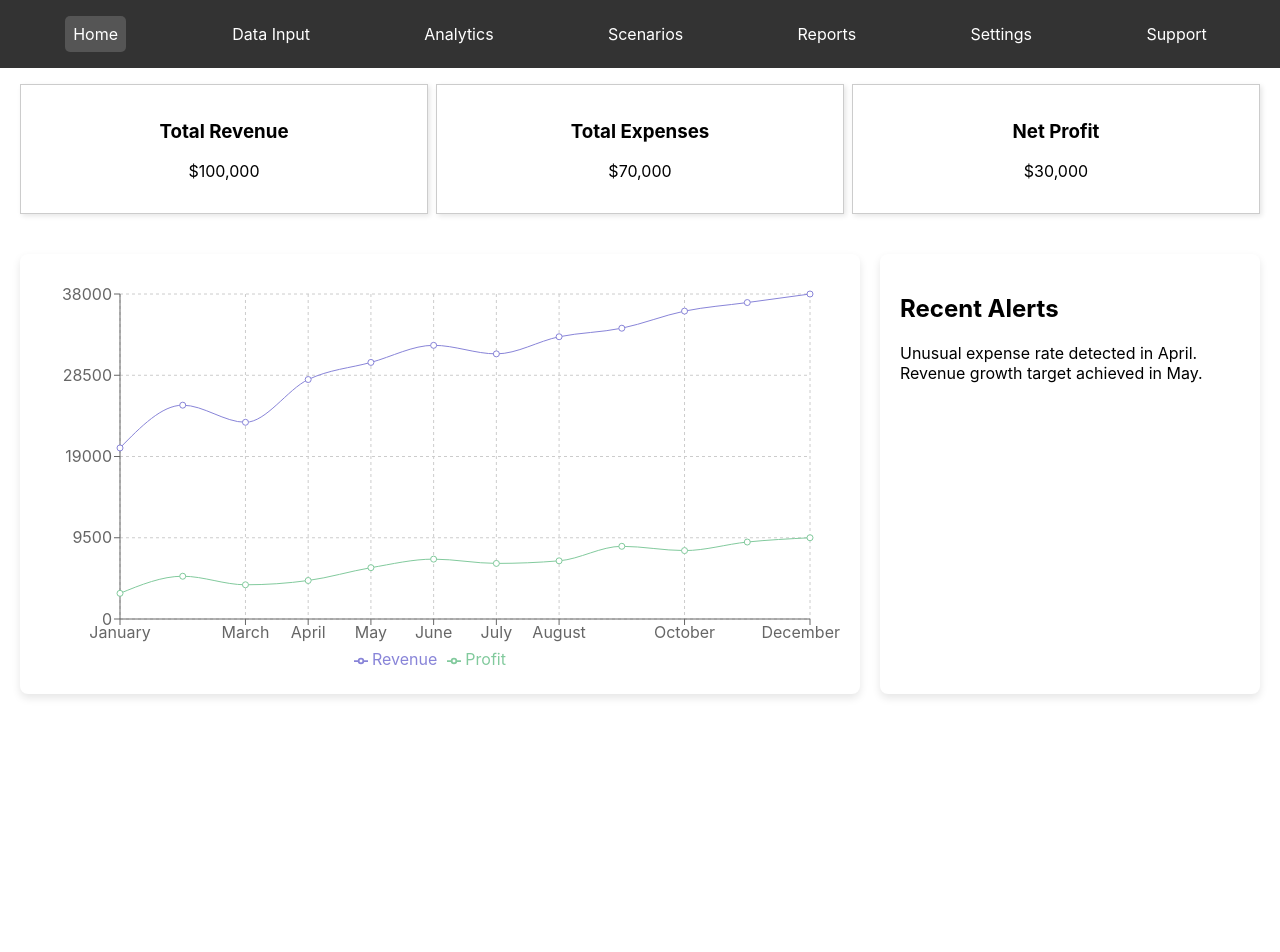
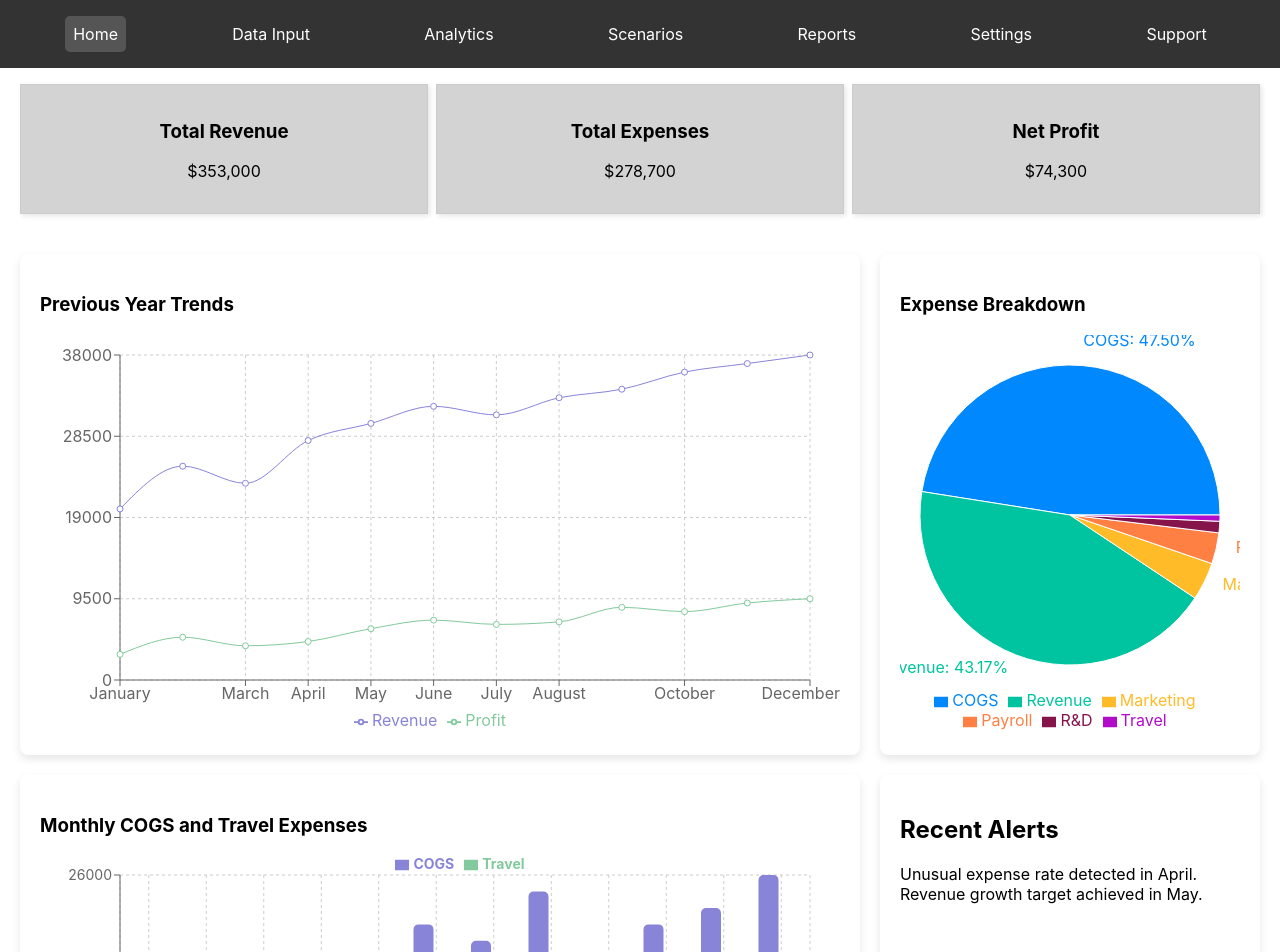
Before and after one commit to siddu1324/FinOptiX, a React (Create React App) app in the folder client/: page / in a window 1280 px wide. Shown: the top 952 px of the page. Before the commit the page ends 800 px from the top, so only its background shows below. Built offline with nearby package versions, Linux system fonts and the light colour scheme.

Commit message:
Added bargraph and pie chart to dashboard

```diff
--- /dev/null
+++ b/client/src/components/BarGraph.js
@@ -0,0 +1,38 @@
+import React from 'react';
+import { BarChart, Bar, XAxis, YAxis, CartesianGrid, Tooltip, Legend } from 'recharts';
+
+const BarGraph = () => {
+  const data = [
+    { Month: 'January', COGS: 12000, Travel: 2000 },
+    { Month: 'February', COGS: 18000, Travel: 2200 },
+    { Month: 'March', COGS: 15000, Travel: 2500 },
+    { Month: 'April', COGS: 19000, Travel: 2600 },
+    { Month: 'May', COGS: 21000, Travel: 3000 },
+    { Month: 'June', COGS: 23000, Travel: 3200 },
+    { Month: 'July', COGS: 22000, Travel: 3100 },
+    { Month: 'August', COGS: 25000, Travel: 3300 },
+    { Month: 'September', COGS: 21000, Travel: 3400 },
+    { Month: 'October', COGS: 23000, Travel: 3500 },
+    { Month: 'November', COGS: 24000, Travel: 3600 },
+    { Month: 'December', COGS: 26000, Travel: 3700 },
+  ];
+
+  return (
+    <BarChart
+      width={800}
+      height={500}
+      data={data}
+      margin={{ top: 20, right: 30, left: 20, bottom: 5 }}
+    >
+      <CartesianGrid strokeDasharray="3 3" />
+      <XAxis dataKey="Month" interval={0} tick={{ fontSize: 14, fill: '#666' }} angle={-45} textAnchor="end" />
+      <YAxis tick={{ fontSize: 14, fill: '#666' }} />
+      <Tooltip />
+      <Legend wrapperStyle={{ top: 0, right: 0, fontWeight: 'bold', fontSize: '14px' }} />
+      <Bar dataKey="COGS" fill="#8884d8" barSize={20} radius={[5, 5, 0, 0]} />
+      <Bar dataKey="Travel" fill="#82ca9d" barSize={20} radius={[5, 5, 0, 0]} />
+    </BarChart>
+  );
+};
+
+export default BarGraph;
--- /dev/null
+++ b/client/src/components/PieChart.js
@@ -0,0 +1,71 @@
+import React, { useState } from 'react';
+import { PieChart, Pie, Sector, Tooltip, Cell, Legend, ResponsiveContainer } from 'recharts';
+
+// Function to render the active shape of the pie chart on hover
+const renderActiveShape = (props) => {
+  const { cx, cy, innerRadius, outerRadius, startAngle, endAngle, fill } = props;
+  return (
+    <Sector
+      cx={cx}
+      cy={cy}
+      innerRadius={innerRadius}
+      outerRadius={outerRadius + 10} // Enhance outerRadius by 10 on hover
+      startAngle={startAngle}
+      endAngle={endAngle}
+      fill={fill}
+    />
+  );
+};
+
+const PieChartComponent = () => {
+  const [activeIndex, setActiveIndex] = useState(null);
+
+  // Handle hover state change
+  const onPieEnter = (_, index) => {
+    setActiveIndex(index);
+  };
+
+  // Data for the pie chart
+  const data = [
+    { name: 'COGS', value: 0.470661 },
+    { name: 'Revenue', value: 0.427728 },
+    { name: 'Marketing', value: 0.040455 },
+    { name: 'Payroll', value: 0.033108 },
+    { name: 'R&D', value: 0.012256 },
+    { name: 'Travel', value: 0.006610 }
+  ];
+
+  // Colors for each pie section
+  const COLORS = ['#0088FE', '#00C49F', '#FFBB28', '#FF8042', '#85144b', '#B10DC9', '#3D9970'];
+
+  return (
+    <ResponsiveContainer width="100%" height={400}>
+      <PieChart>
+        <Pie
+          data={data}
+          cx="50%"
+          cy="50%"
+          labelLine={false}
+          label={({ name, percent }) => `${name}: ${(percent * 100).toFixed(2)}%`}
+          outerRadius={150}
+          fill="#8884d8"
+          dataKey="value"
+          isAnimationActive={true}
+          animationDuration={800}
+          activeIndex={activeIndex}
+          activeShape={renderActiveShape}
+          onMouseEnter={onPieEnter}
+          onMouseLeave={() => setActiveIndex(null)}
+        >
+          {data.map((entry, index) => (
+            <Cell key={`cell-${index}`} fill={COLORS[index % COLORS.length]} />
+          ))}
+        </Pie>
+        <Tooltip />
+        <Legend/>
+      </PieChart>
+    </ResponsiveContainer>
+  );
+};
+
+export default PieChartComponent;
--- a/client/src/components/SummaryCards.js
+++ b/client/src/components/SummaryCards.js
@@ -4,9 +4,9 @@ import "../styles.css";
 const SummaryCards = () => {
   // Example data, replace with actual data fetching logic
   const cards = [
-    { title: "Total Revenue", value: "$100,000" },
-    { title: "Total Expenses", value: "$70,000" },
-    { title: "Net Profit", value: "$30,000" }
+    { title: "Total Revenue", value: "$353,000" },
+    { title: "Total Expenses", value: "$278,700" },
+    { title: "Net Profit", value: "$74,300" }
   ];
 
   return (
--- a/client/src/pages/HomePage.js
+++ b/client/src/pages/HomePage.js
@@ -1,6 +1,8 @@
 import React from 'react';
 import SummaryCards from '../components/SummaryCards';
 import FinancialChart from '../components/FinancialGraphs';
+import BarGraph from '../components/BarGraph';
+import PieChartComponent from '../components/PieChart';
 import RecentAlerts from '../components/RecentAlerts';
 import "../styles.css";
 
@@ -10,8 +12,18 @@ const HomePage = () => {
       <SummaryCards />
       <div className="content-container">
         <div className="financial-graphs">
+        <h3>Previous Year Trends</h3>
         <FinancialChart />
 
+        </div>
+        <div className="recent-alerts">
+        <h3>Expense Breakdown</h3>
+        <PieChartComponent />
+      </div>
+
+        <div className="financial-graphs">
+        <h3>Monthly COGS and Travel Expenses</h3>
+          <BarGraph />
         </div>
         <div className="recent-alerts">
           <RecentAlerts />
--- a/client/src/styles.css
+++ b/client/src/styles.css
@@ -24,6 +24,7 @@ nav {
 
   .card {
     border: 1px solid #ccc;
+    background-color: lightgrey;
     box-shadow: 2px 2px 5px rgba(0,0,0,0.1);
     padding: 1rem;
     width: 30%;
@@ -124,7 +125,8 @@ nav {
   background: white; /* Background color for clarity */
   padding: 20px; /* Padding around the content */
   border-radius: 8px; /* Rounded corners */
-  box-shadow: 0 4px 8px rgba(0,0,0,0.1); /* Subtle shadow for depth */
+  box-shadow: 0 4px 8px rgba(0, 0, 0, 0.1); /* Subtle shadow for depth */
+  margin-bottom: 20px;
 }
 
 .financial-graphs {
```
